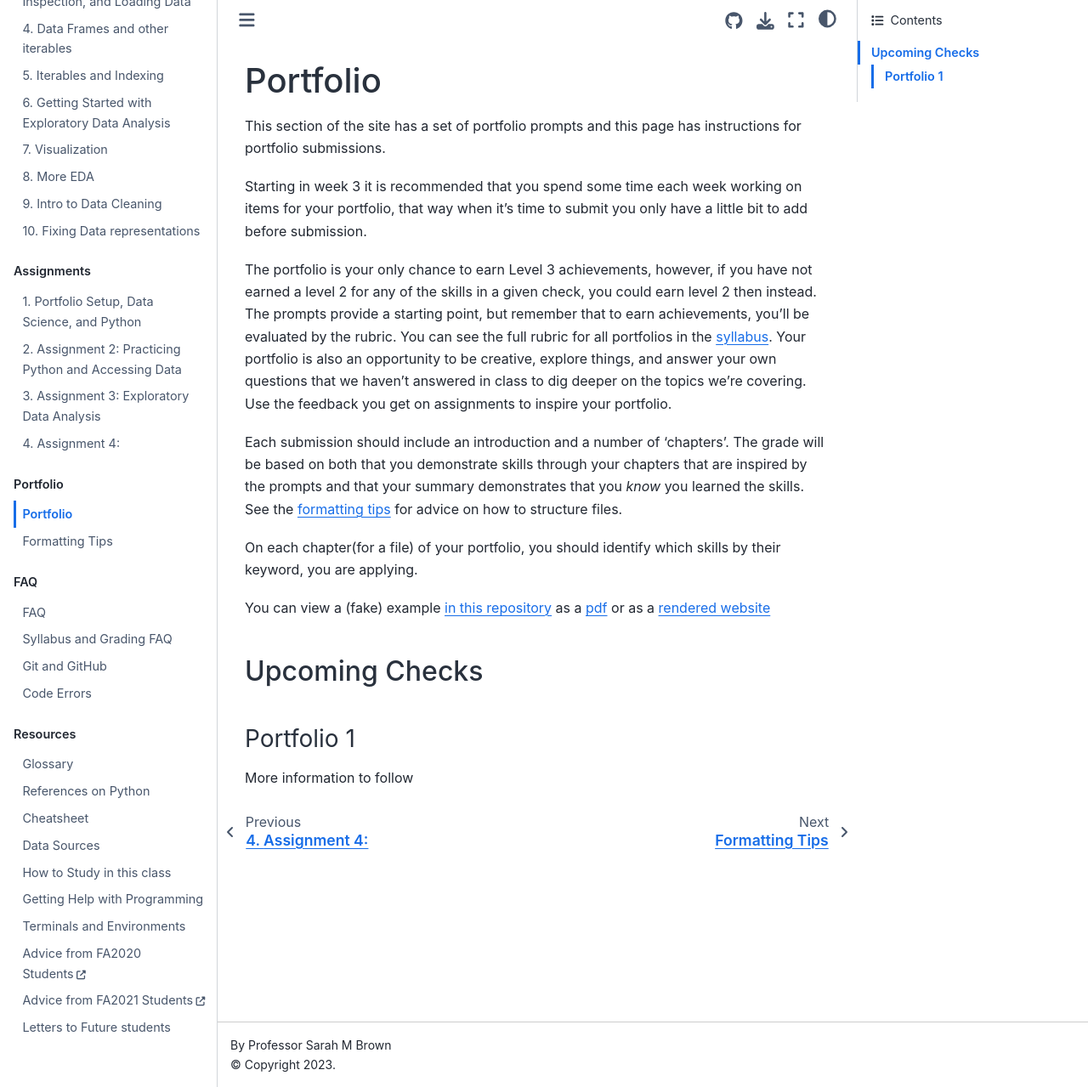
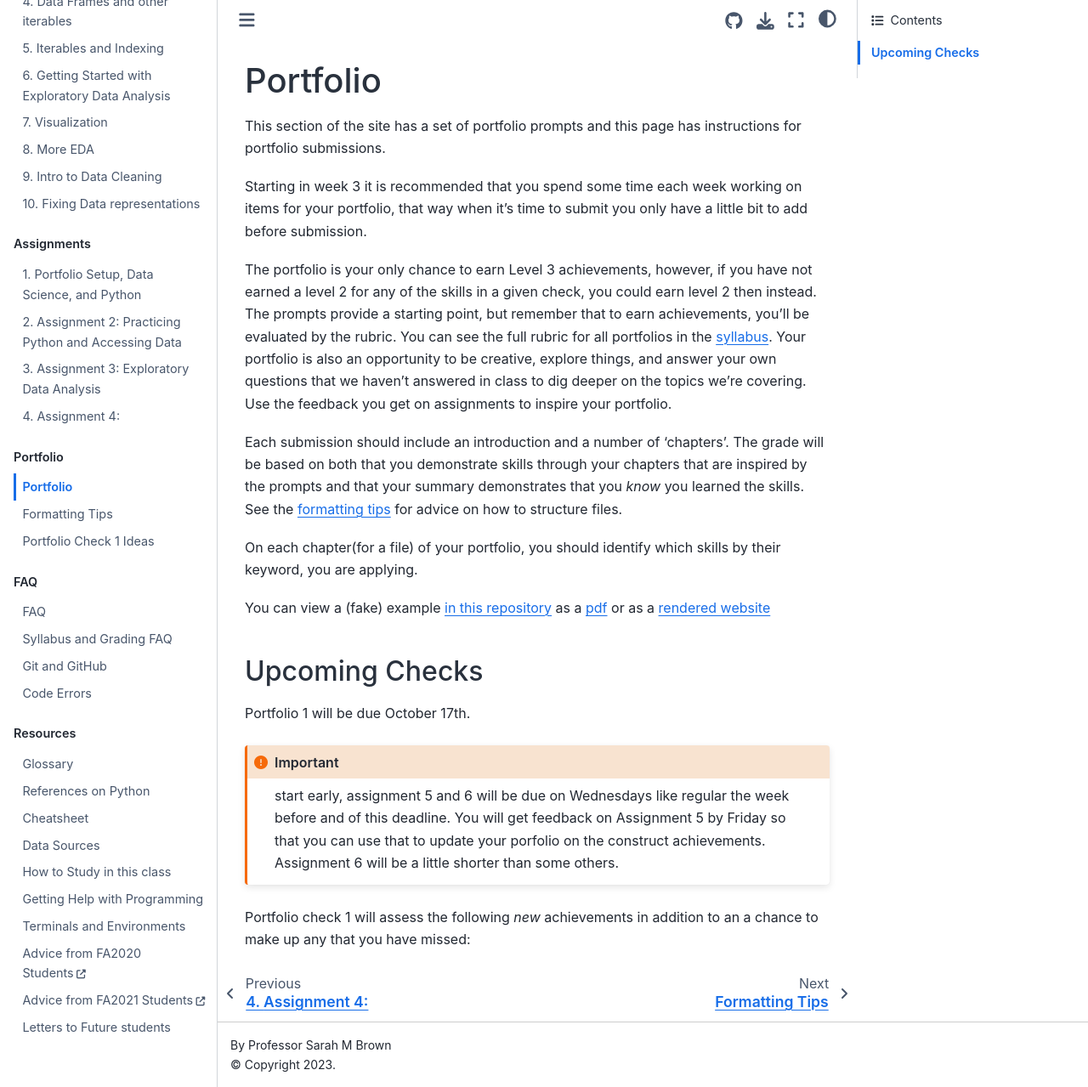
Before and after one commit to rhodyprog4ds/BrownFall22, a Jupyter Book: the page built from portfolio/index.md, in a window 1280 px wide and 1279 px high. Shown: the whole window at 85% size. Built offline with Jupyter Book 1.0.4 settings and Sphinx 7.4.7 and the Sphinx Book theme 1.1.4, drawn with Linux system fonts in a browser that asks for light colours; pages that are not in the unit, such as notebooks, are missing from menus; some of the changed text lies outside the part shown.

Commit message:
update toc link

````diff
--- a/_toc.yml
+++ b/_toc.yml
@@ -35,6 +35,7 @@ parts:
     chapters:
       - file: portfolio/index
       - file: portfolio/formatting
+      - file: portfolio/check1ideas
   - caption: FAQ
     chapters:
     - file: faq/index
--- a/portfolio/index.md
+++ b/portfolio/index.md
@@ -82,10 +82,17 @@ You can view a (fake) example [in this repository](https://github.com/rhodyprog4
 
 ## Upcoming Checks
 
-### Portfolio 1
+<!-- ### Portfolio 1 -->
 
-More information to follow
-<!--
+
+Portfolio 1 will be due October 17th.
+
+```{important}
+start early, assignment 5 and 6 will be due on Wednesdays like regular the week before and of this deadline. You will get feedback on Assignment 5 by Friday so that you can use that to update your porfolio on the construct achievements. Assignment 6 will be a little shorter than some others.
+```
+
+Portfolio check 1 will assess the following *new* achievements in addition to an a chance to make up any that you have missed:
+
 ```{code-cell} ipython3
 :tags: [remove-input]
 
@@ -93,7 +100,7 @@ portfolio_df['Level 3'][portfolio_df['P2']==1].reset_index().set_index('keyword'
 ```
 
 
-
+<!--
 
 The third submission will be graded on the following criteria and due on December 4:
 
````
